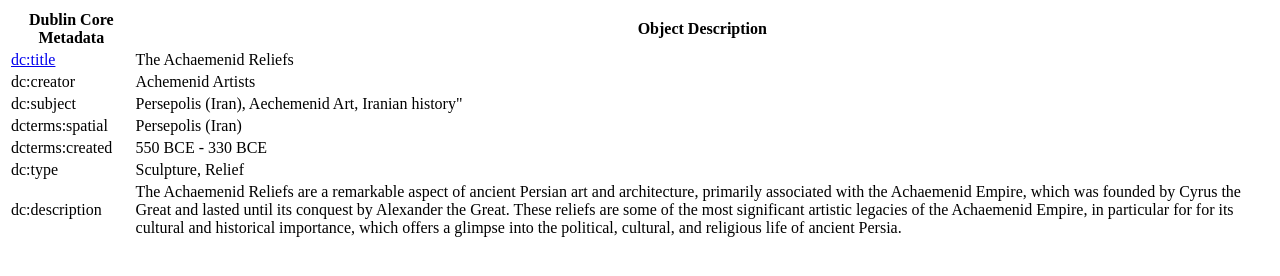
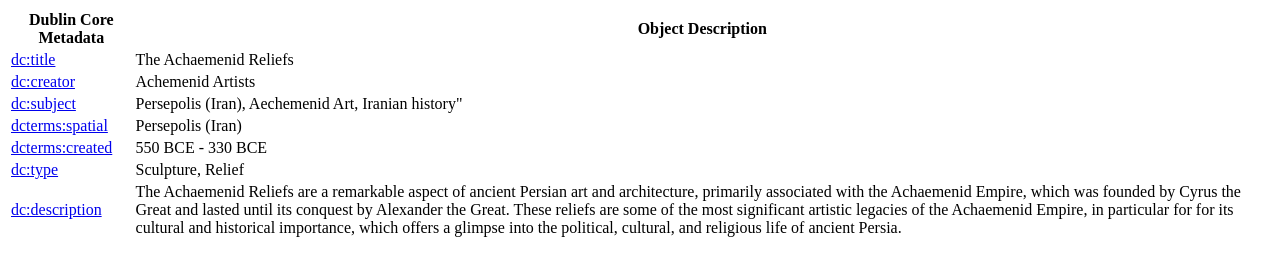
Before and after one commit to Marcolamorte/Looted-items-collection, a plain HTML site: page Items_JS_HTML/11_Asia_The_Achaemenid_Reliefs.html in a window 1280 px wide. Drawn offline with Linux system fonts and the light colour scheme.

Commit message:
Update 11_Asia_The_Achaemenid_Reliefs.html

```diff
--- a/Items_JS_HTML/11_Asia_The_Achaemenid_Reliefs.html
+++ b/Items_JS_HTML/11_Asia_The_Achaemenid_Reliefs.html
@@ -22,28 +22,28 @@
                     <td>The Achaemenid Reliefs</td>
                 </tr>
                 <tr>
-                    <td class="metadata-element">dc:creator</td>
+                    <td class="metadata-element"><a href="http://purl.org/dc/elements/1.1/creator" target="_blank">dc:creator</a></td>
                     <td>Achemenid Artists</td>
                 </tr>
                 <tr>
-                    <td class="metadata-element">dc:subject</td>
+                    <td class="metadata-element"><a href="http://purl.org/dc/elements/1.1/subject" target="_blank">dc:subject</a></td>
                     <td>Persepolis (Iran), Aechemenid Art, Iranian history"
                     </td>
                 </tr>
                 <tr>
-                    <td class="metadata-element">dcterms:spatial</td>
+                    <td class="metadata-element"><a href="http://purl.org/dc/terms/spatial" target="_blank">dcterms:spatial</a></td>
                     <td>Persepolis (Iran)</td>
                 </tr>
                 <tr>
-                    <td class="metadata-element">dcterms:created</td>
+                    <td class="metadata-element"><a href="http://purl.org/dc/terms/created" target="_blank">dcterms:created</a></td>
                     <td>550 BCE - 330 BCE</td>
                 </tr>
                 <tr>
-                    <td class="metadata-element">dc:type</td>
+                    <td class="metadata-element"><a href="http://purl.org/dc/elements/1.1/type" target="_blank">dc:type</a></td>
                     <td>Sculpture, Relief</td>
                 </tr>
                 <tr>
-                    <td class="metadata-element">dc:description</td>
+                    <td class="metadata-element"><a href="	http://purl.org/dc/elements/1.1/description" target="_blank">dc:description</a></td>
                     <td>The Achaemenid Reliefs are a remarkable aspect of ancient Persian art and architecture,
                         primarily associated with the Achaemenid Empire, which was founded by Cyrus the Great
                         and lasted until its conquest by Alexander the Great. These reliefs are some of the most
```
